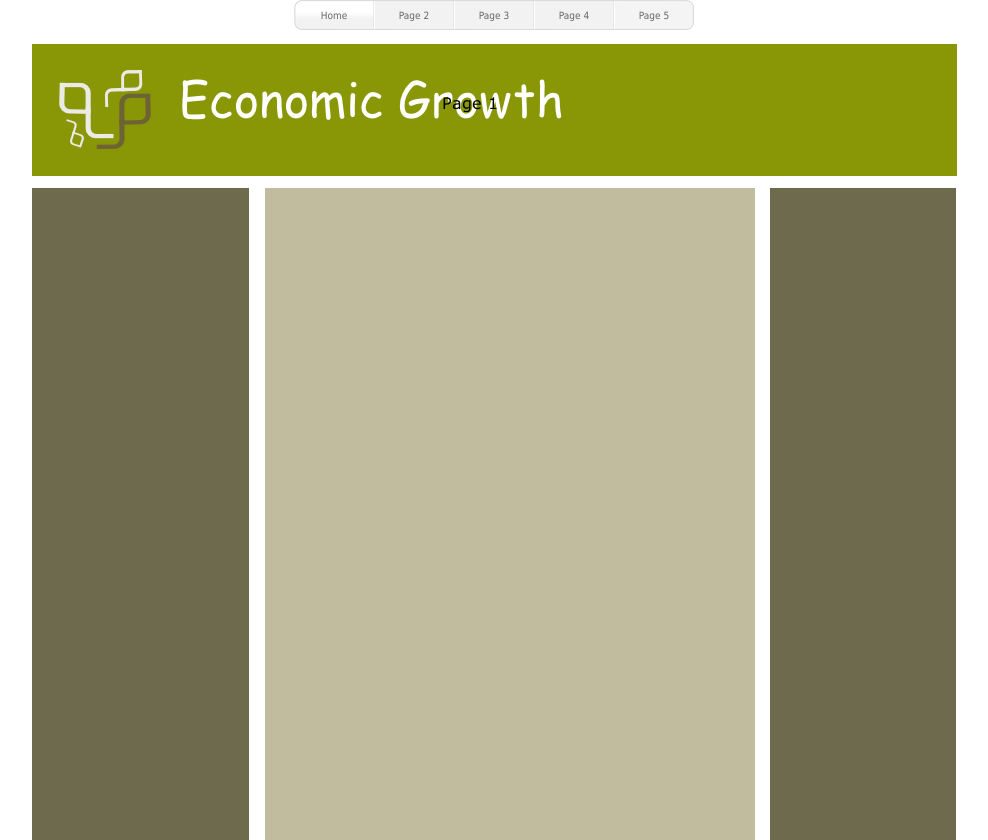
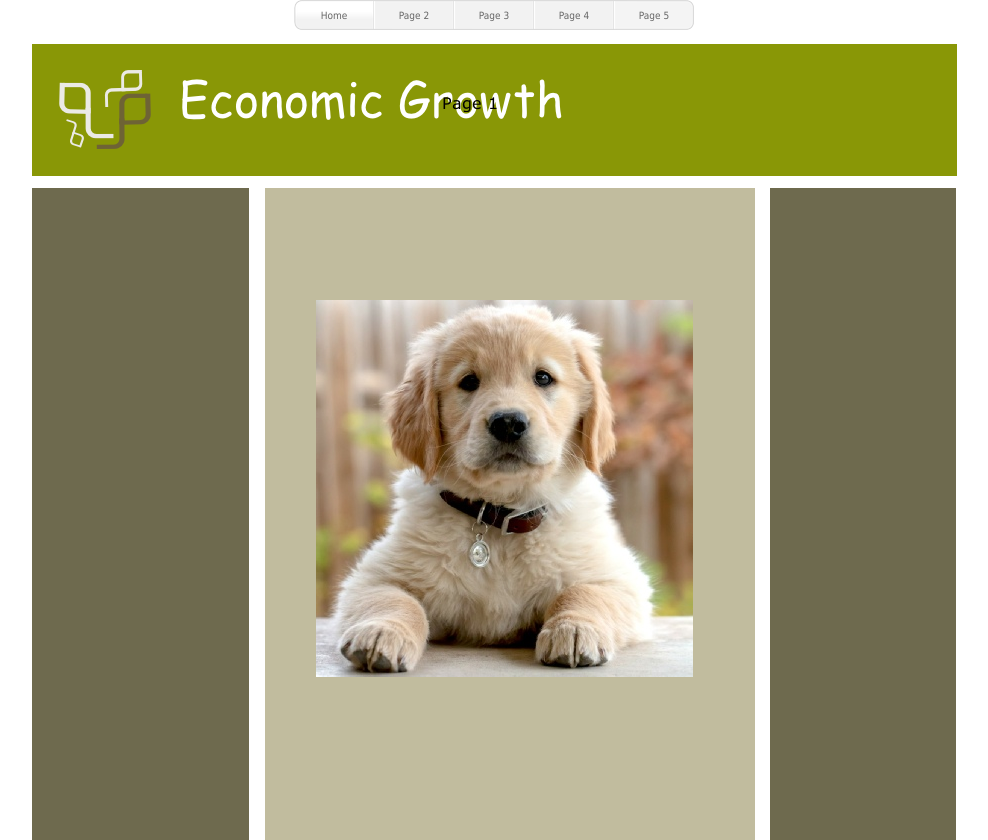
Before and after one commit to DES-MrLarkin/DES-MrLarkin-Example.github.io, a plain HTML site: page index.html in a window 1280 px wide. Shown: the top 840 px of the page, without its empty margins (146-1134 px from the left). Drawn offline with Linux system fonts and the light colour scheme.

```diff
--- a/index.html
+++ b/index.html
@@ -79,7 +79,9 @@
         </div>
       </div>
       <div class="OBJ-7" style="position:absolute;left:18px;top:188px;width:217px;height:652px;"></div>
-      <div class="OBJ-6" style="position:absolute;left:251px;top:188px;width:490px;height:652px;"></div>
+      <div class="OBJ-6" style="position:absolute;left:251px;top:188px;width:490px;height:652px;">
+        <img alt="" src="wpimages/wp0ac3cd82_05_06.jpg" style="position:absolute;left:51px;top:112px;width:377px;height:377px;">
+      </div>
       <div class="OBJ-7" style="position:absolute;left:756px;top:188px;width:186px;height:652px;"></div>
       <img alt="Page 1" src="wpimages/wp4857134b_06.png" style="position:absolute;left:428px;top:94px;width:56px;height:18px;">
     </div>
```
Also changed, not shown: page3.html (+3 -1 lines), page4.html (+3 -1 lines), page5.html (+3 -1 lines), wpimages/wp0ac3cd82_05_06.jpg (added).
